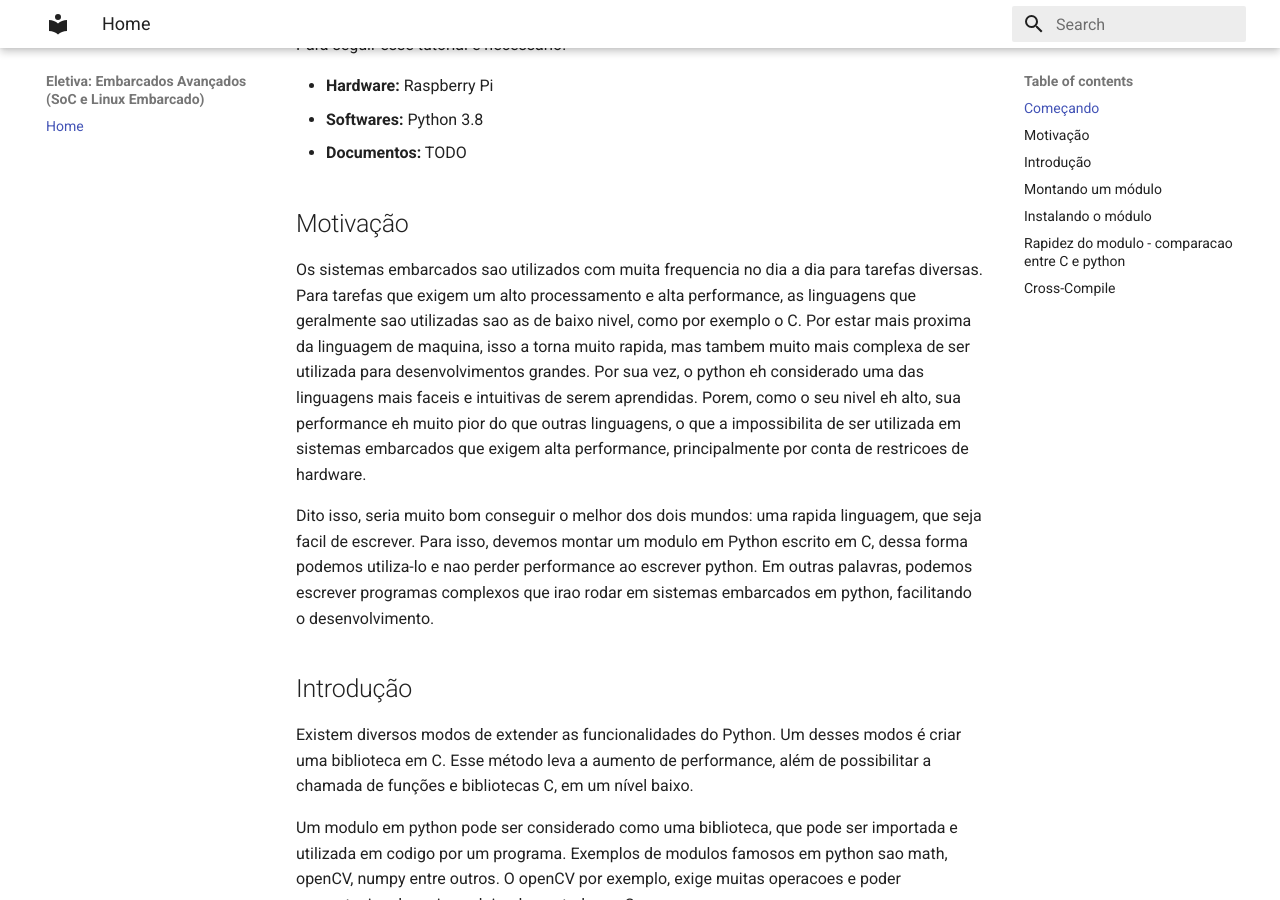
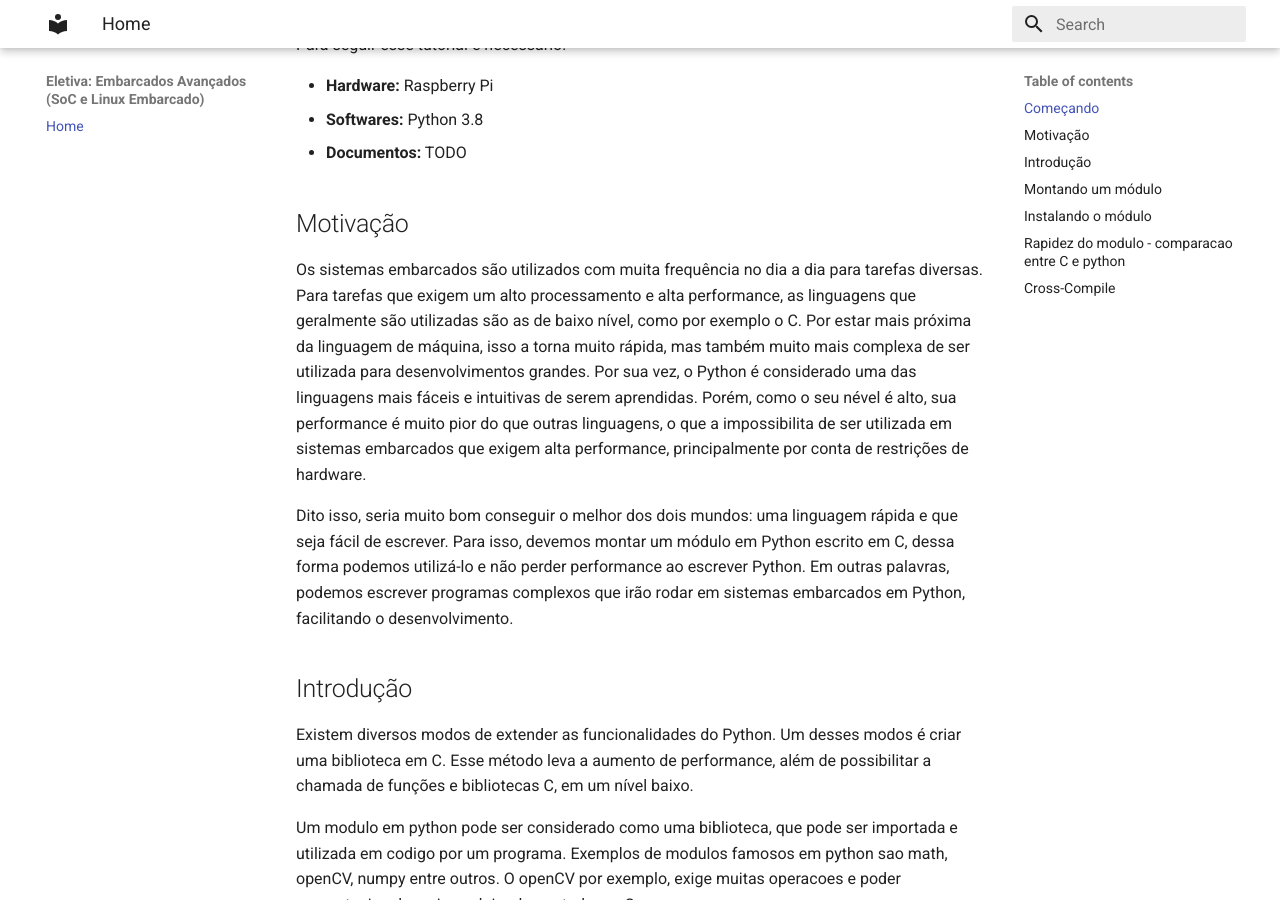
Before and after one commit to HenryRocha/pysoc-tutorial, an MkDocs documentation site: the page built from docs-src/index.md, in a window 1280 px wide and 900 px high, scrolled down 399 px. Built offline with MkDocs 1.6.1 and Material for MkDocs 9.7.7, drawn with Linux system fonts in a browser that asks for light colours.

Commit message:
Fix grammar on motivacao

```diff
--- a/docs-src/index.md
+++ b/docs-src/index.md
@@ -16,9 +16,9 @@ Para seguir esse tutorial é necessário:
 
 ## Motivação
 
-Os sistemas embarcados sao utilizados com muita frequencia no dia a dia para tarefas diversas. Para tarefas que exigem um alto processamento e alta performance, as linguagens que geralmente sao utilizadas sao as de baixo nivel, como por exemplo o C. Por estar mais proxima da linguagem de maquina, isso a torna muito rapida, mas tambem muito mais complexa de ser utilizada para desenvolvimentos grandes. Por sua vez, o python eh considerado uma das linguagens mais faceis e intuitivas de serem aprendidas. Porem, como o seu nivel eh alto, sua performance eh muito pior do que outras linguagens, o que a impossibilita de ser utilizada em sistemas embarcados que exigem alta performance, principalmente por conta de restricoes de hardware.
+Os sistemas embarcados são utilizados com muita frequência no dia a dia para tarefas diversas. Para tarefas que exigem um alto processamento e alta performance, as linguagens que geralmente são utilizadas são as de baixo nível, como por exemplo o C. Por estar mais próxima da linguagem de máquina, isso a torna muito rápida, mas também muito mais complexa de ser utilizada para desenvolvimentos grandes. Por sua vez, o Python é considerado uma das linguagens mais fáceis e intuitivas de serem aprendidas. Porém, como o seu nével é alto, sua performance é muito pior do que outras linguagens, o que a impossibilita de ser utilizada em sistemas embarcados que exigem alta performance, principalmente por conta de restrições de hardware.
 
-Dito isso, seria muito bom conseguir o melhor dos dois mundos: uma rapida linguagem, que seja facil de escrever. Para isso, devemos montar um modulo em Python escrito em C, dessa forma podemos utiliza-lo e nao perder performance ao escrever python. Em outras palavras, podemos escrever programas complexos que irao rodar em sistemas embarcados em python, facilitando o desenvolvimento.
+Dito isso, seria muito bom conseguir o melhor dos dois mundos: uma linguagem rápida e que seja fácil de escrever. Para isso, devemos montar um módulo em Python escrito em C, dessa forma podemos utilizá-lo e não perder performance ao escrever Python. Em outras palavras, podemos escrever programas complexos que irão rodar em sistemas embarcados em Python, facilitando o desenvolvimento.
 
 ## Introdução
 
```
